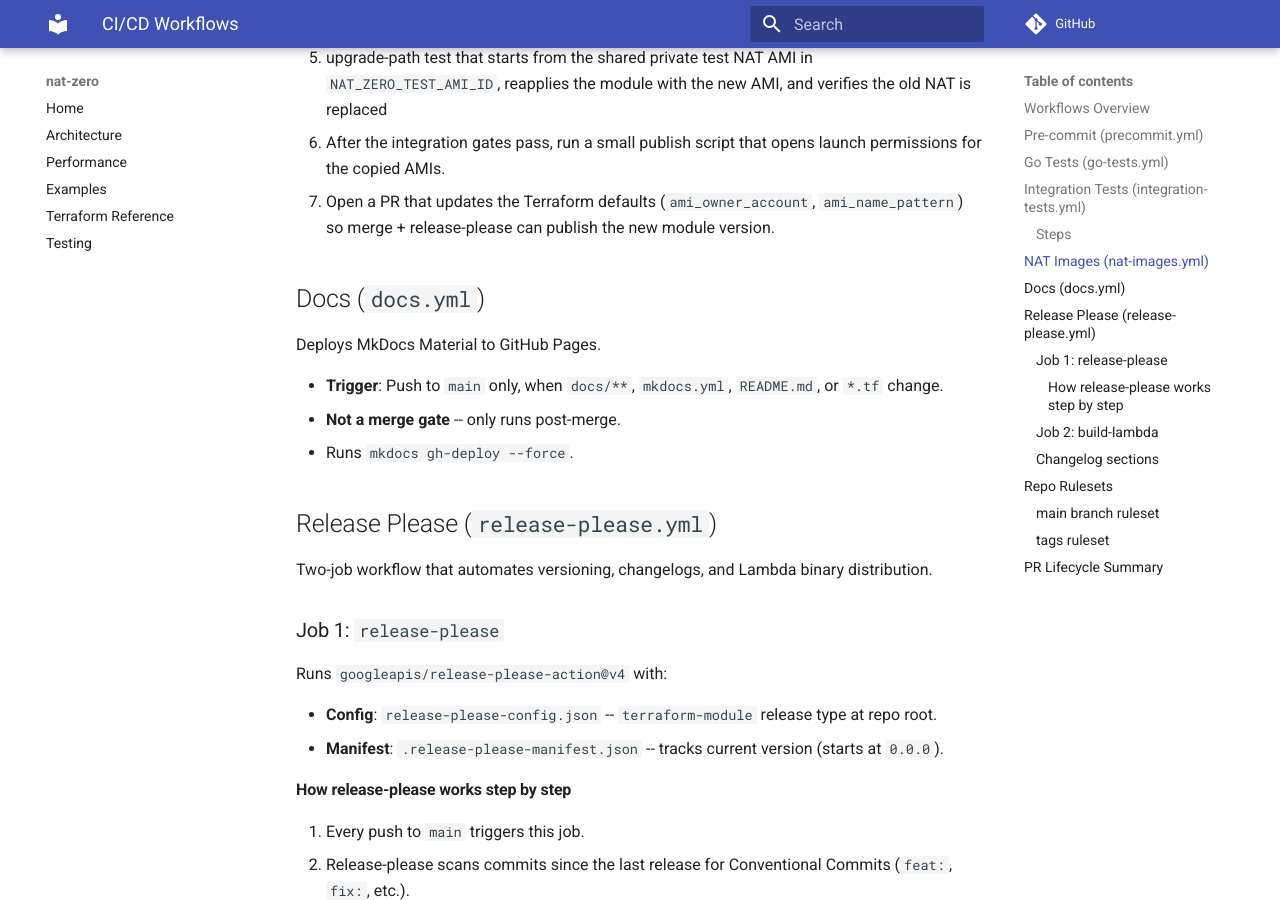
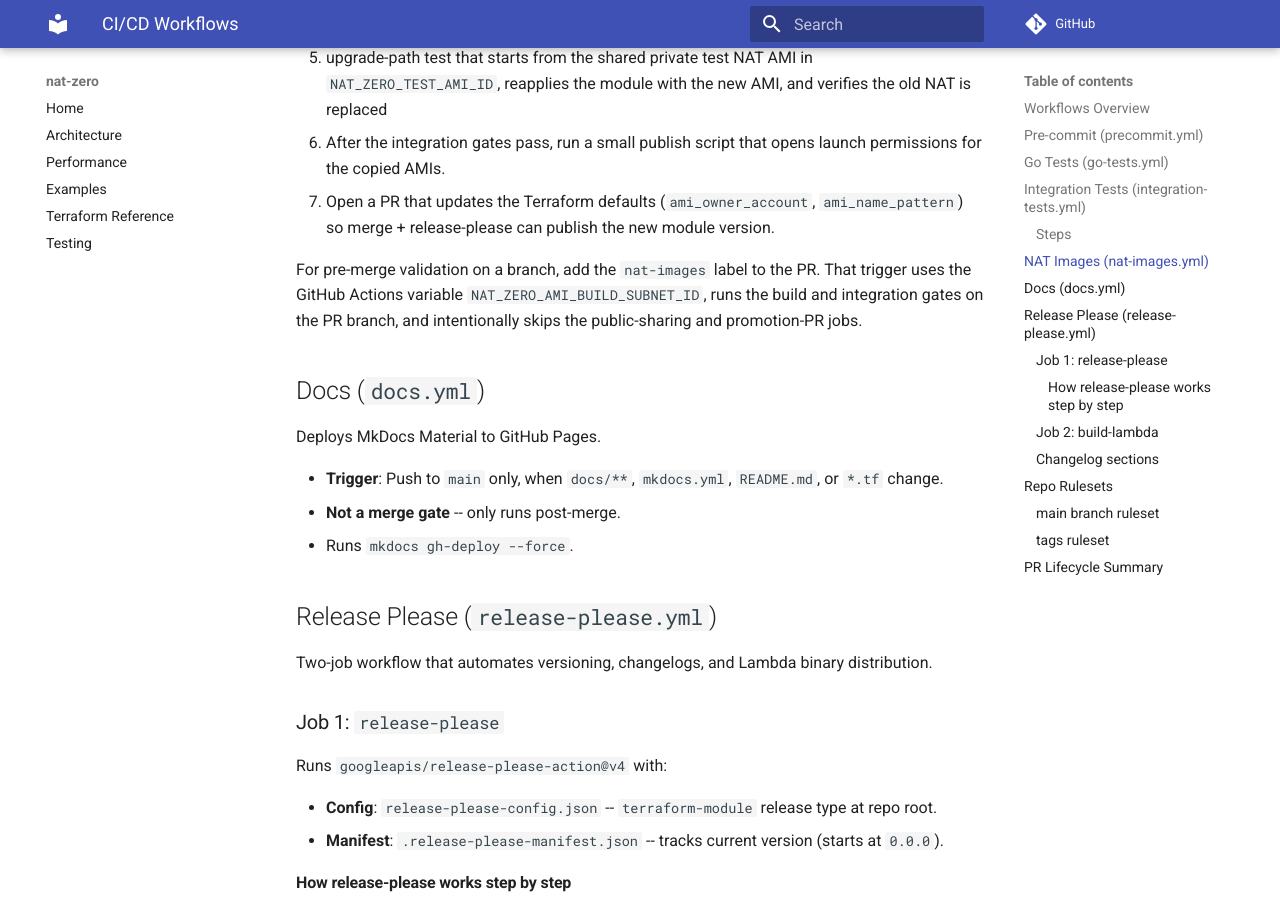
Before and after one commit to MachineDotDev/nat-zero, an MkDocs documentation site: the page built from docs/workflows.md, in a window 1280 px wide and 900 px high, scrolled down 2309 px. Built offline with MkDocs 1.6.1 and Material for MkDocs 9.7.7, drawn with Linux system fonts in a browser that asks for light colours; comment, search, counter and statistics services are not loaded; some of the changed text lies outside the part shown.

Commit message:
fix: support nat image validation on pull requests

```diff
--- a/docs/workflows.md
+++ b/docs/workflows.md
@@ -9,7 +9,7 @@ Internal reference for GitHub Actions workflows, repo rulesets, and the release
 | Pre-commit | `precommit.yml` | All PRs | `precommit` |
 | Go Tests | `go-tests.yml` | PRs touching `cmd/lambda/**`; push to `main` | `go-test` |
 | Integration Tests | `integration-tests.yml` | PR labeled `integration-test`; manual dispatch; reusable workflow | `integration-test` |
-| NAT Images | `nat-images.yml` | Manual dispatch | No (promotion workflow) |
+| NAT Images | `nat-images.yml` | Manual dispatch; PR labeled `nat-images` | No (promotion workflow) |
 | Docs | `docs.yml` | Push to `main` (filtered paths) | No (post-merge deploy) |
 | Release | `release-please.yml` | Push to `main`; manual dispatch | No (post-merge) |
 
@@ -63,6 +63,8 @@ Manual promotion workflow for the default public nat-zero AMI.
    - upgrade-path test that starts from the shared private test NAT AMI in `NAT_ZERO_TEST_AMI_ID`, reapplies the module with the new AMI, and verifies the old NAT is replaced
 4. After the integration gates pass, run a small publish script that opens launch permissions for the copied AMIs.
 5. Open a PR that updates the Terraform defaults (`ami_owner_account`, `ami_name_pattern`) so merge + release-please can publish the new module version.
+
+For pre-merge validation on a branch, add the `nat-images` label to the PR. That trigger uses the GitHub Actions variable `NAT_ZERO_AMI_BUILD_SUBNET_ID`, runs the build and integration gates on the PR branch, and intentionally skips the public-sharing and promotion-PR jobs.
 
 ## Docs (`docs.yml`)
 
```
Also changed, not shown: ami/README.md (+6 -1 lines), 1 other file.
